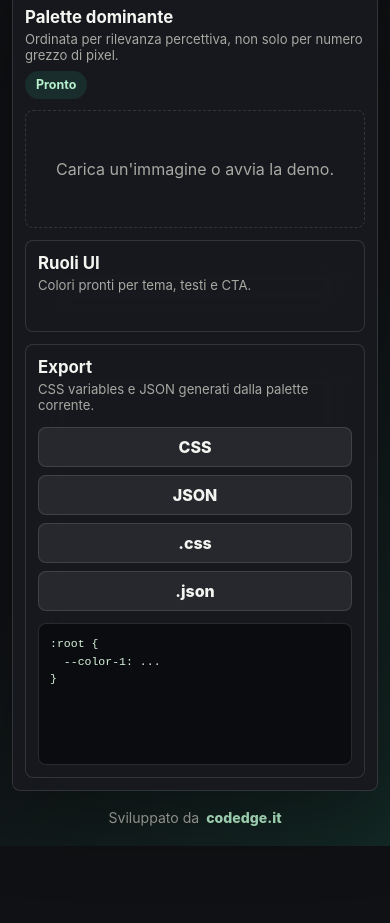
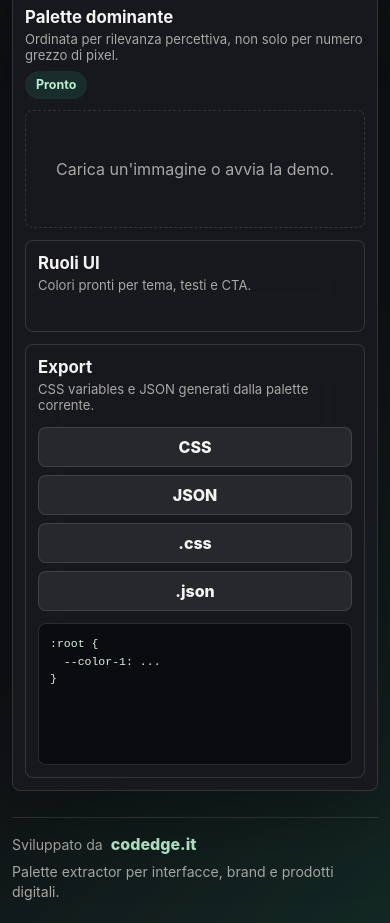
Before and after one commit to aledtr77/palette-extractor, a website built with Vite: page index.html in a window 390 px wide. Shown: the part 832-1755 px from the top of the page. Before the commit the page ends 1678 px from the top, so only its background shows below. Built offline with nearby package versions, Linux system fonts and the light colour scheme.

Commit message:
Refine site footer

```diff
--- a/src/main.js
+++ b/src/main.js
@@ -48,6 +48,7 @@ const TRANSLATIONS = {
     contrastEmpty: "I controlli contrasto compariranno dopo l'analisi.",
     themePreview: 'Anteprima tema',
     developedBy: 'Sviluppato da',
+    footerNote: 'Palette extractor per interfacce, brand e prodotti digitali.',
     language: 'Lingua',
     copy: 'Copia',
     roles: {
@@ -107,6 +108,7 @@ const TRANSLATIONS = {
     contrastEmpty: 'Contrast controls will appear after analysis.',
     themePreview: 'Theme preview',
     developedBy: 'Developed by',
+    footerNote: 'Palette extractor for interfaces, brands and digital products.',
     language: 'Language',
     copy: 'Copy',
     roles: {
@@ -279,8 +281,11 @@ app.innerHTML = `
     </section>
 
     <footer class="site-footer">
-      <span data-i18n="developedBy">Sviluppato da</span>
-      <a href="https://codedge.it" target="_blank" rel="noopener noreferrer">codedge.it</a>
+      <div class="footer-brand">
+        <span data-i18n="developedBy">Sviluppato da</span>
+        <a href="https://codedge.it" target="_blank" rel="noopener noreferrer">codedge.it</a>
+      </div>
+      <p data-i18n="footerNote">Palette extractor per interfacce, brand e prodotti digitali.</p>
     </footer>
   </main>
 `;
--- a/src/styles.css
+++ b/src/styles.css
@@ -583,19 +583,36 @@ pre {
 }
 
 .site-footer {
+  width: 100%;
   display: flex;
   align-items: center;
-  justify-content: center;
-  gap: 7px;
-  padding: 22px 0 2px;
+  justify-content: space-between;
+  gap: 18px;
+  margin-top: 26px;
+  padding: 18px 0 2px;
+  border-top: 1px solid var(--line);
   color: var(--muted);
   font-size: 0.88rem;
 }
 
+.footer-brand {
+  display: flex;
+  align-items: baseline;
+  gap: 8px;
+  white-space: nowrap;
+}
+
 .site-footer a {
   color: #b7f0cc;
+  font-size: 1rem;
   font-weight: 820;
   text-decoration: none;
+}
+
+.site-footer p {
+  max-width: 420px;
+  text-align: right;
+  line-height: 1.45;
 }
 
 .site-footer a:hover,
@@ -772,7 +789,14 @@ pre {
   }
 
   .site-footer {
-    padding-top: 18px;
+    display: grid;
+    gap: 8px;
+    padding-top: 16px;
+  }
+
+  .site-footer p {
+    max-width: none;
+    text-align: left;
   }
 
   pre {
```
